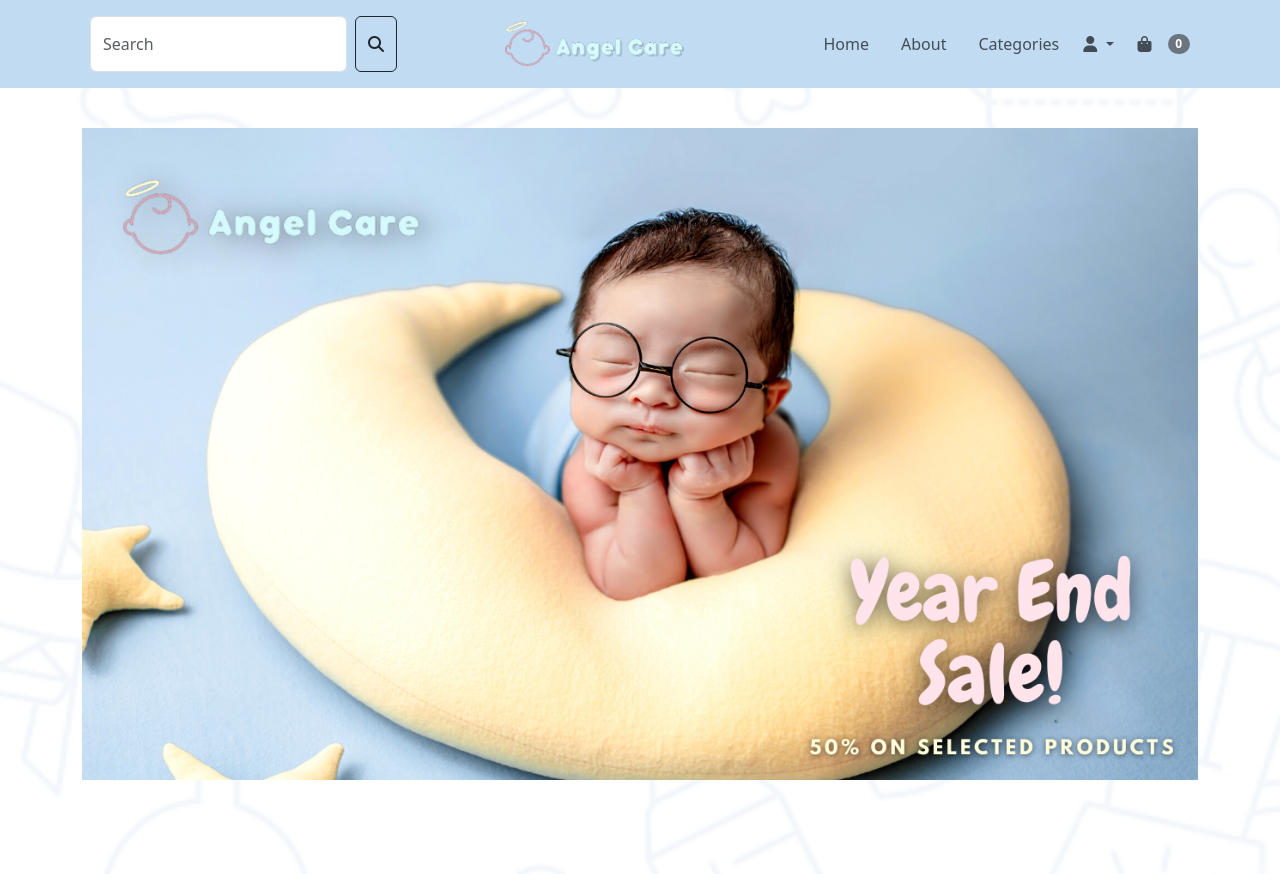
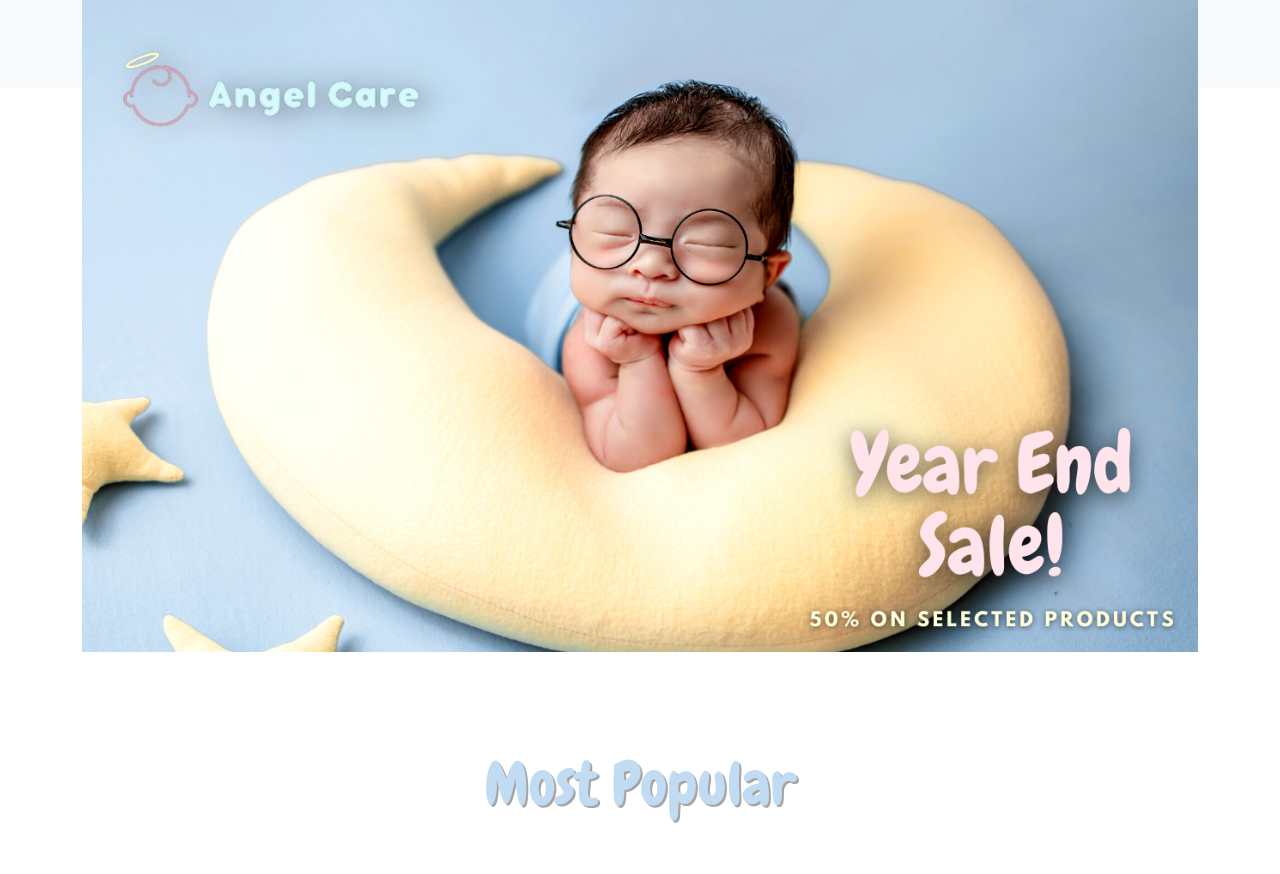
Before and after one commit to faustojc/baby-product-website, a PHP site: page /home.php in a window 1280 px wide; the page is wider, and only the part inside the window is pictured. Shown: the top 874 px of that part. Run offline with PHP 8.4, Linux system fonts and the light colour scheme.

Commit message:
Changed background to theme

```diff
--- a/css/home.css
+++ b/css/home.css
@@ -1,17 +1,12 @@
-.navbar{
-	z-index: 99;
-	background-color: #c1dbf2 !important;
-}
 
 body{
-	padding-top: 8em;
-	background-image: url('../images/babybg2.png');
+	background-color: var(--bs-body-bg);
 	-webkit-background-size: cover;
     -moz-background-size: cover;
     background-size: cover;
     -o-background-size: cover;
 }
-.logo{
+.logo {
 	width: 180px;
 	border-radius: 10px;
 
```
